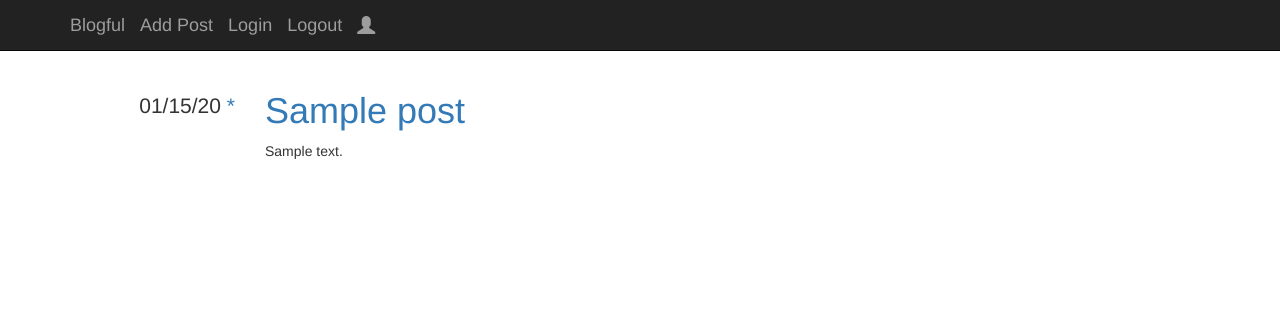
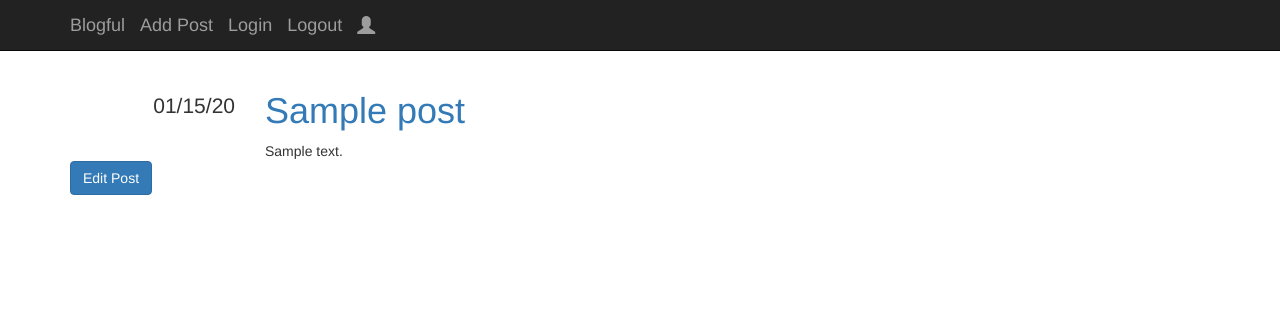
Before and after one commit to jdingus/blog, a Flask app: template blog/templates/singlepost.html in a window 1280 px wide. Shown: the top 311 px of the page. Run offline with Flask 2, Linux system fonts and the light colour scheme; the template is opened without the code that fills it: most values are stand-ins (such as "Sample title", 1, 10 or a date in 2020); some libraries are stand-ins or nearby versions.

Commit message:
updated edit button

```diff
--- a/blog/templates/edit_post.html
+++ b/blog/templates/edit_post.html
@@ -17,7 +17,6 @@
     </div>
     <button type="submit" class="btn btn-default">Submit</button>
 
-    <!-- <a href="{{url_for('delete_post_get',blogid=post.id)}}"  onclick="confirmation()"> Delete </a> -->
     <a href="{{url_for('delete_post_get',blogid=post.id)}}"  onclick="return confirm('Are you sure you want to delete the post?')"> Delete </a>
 </form>
 {% endblock %}
--- a/blog/templates/macros.html
+++ b/blog/templates/macros.html
@@ -4,7 +4,6 @@
         <ul class="list-unstyled">
             <li>
                 {{ post.datetime | dateformat("%m/%d/%y") }}
-                <a href="{{url_for('edit_post_get',blogid=post.id)}}"> *  </a>
             </li>
         </ul>
     </div>
--- a/blog/templates/singlepost.html
+++ b/blog/templates/singlepost.html
@@ -3,7 +3,14 @@
 
 {% block content %}
 
+<!--             <a href="{{url_for('edit_post_get',blogid=posts.id)}}">                               <button type="button" class="btn btn-default btn-sm">
+            <span class="glyphicon glyphicon-pencil"></span></button>  </a> -->
+
+
 
 {{ macros.render_post(posts) }}
 
+
+    <a href="{{url_for('edit_post_get',blogid=posts.id)}}" class="btn btn-primary"><i class="icon-wrench"></i> Edit Post</a>
+
 {% endblock %}
```
